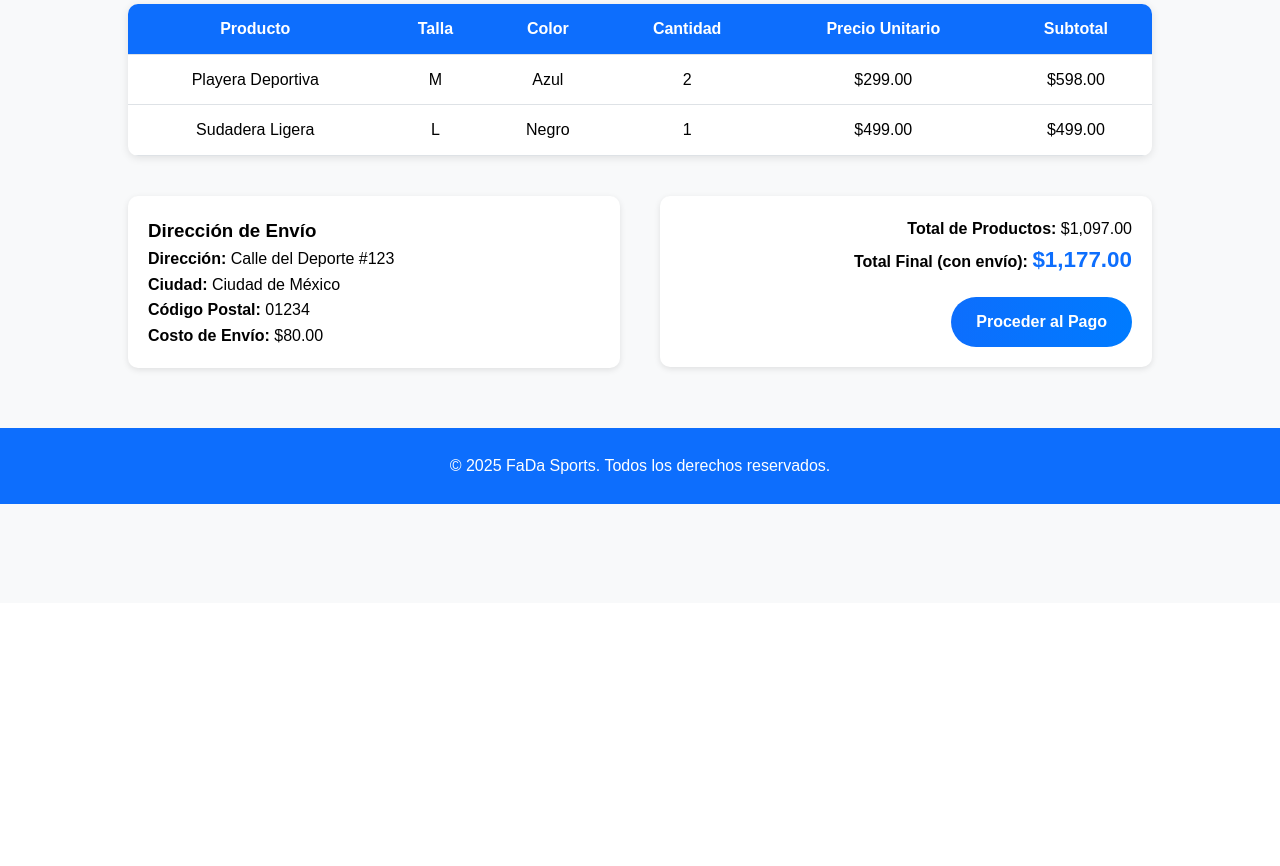
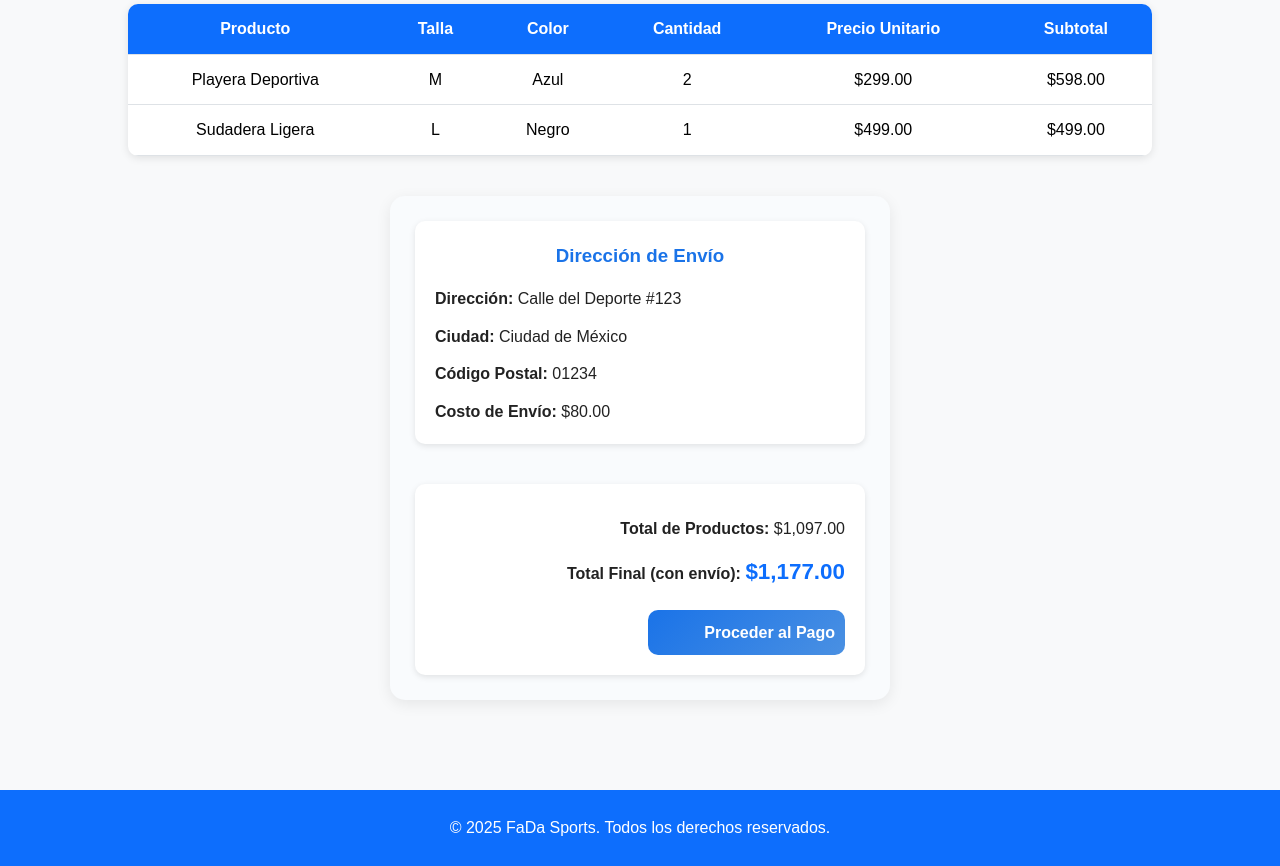
Before and after one commit to DanielGarcia-gif/Proyecto-Unidad1, a PHP site: page /detalle_compra.html in a window 1280 px wide. Shown: the part 197-1063 px from the top of the page. Before the commit the page ends 701 px from the top, so only its background shows below. Run offline with PHP 8.4, Linux system fonts and the light colour scheme.

Commit message:
checa lo referente a "resumen-final" en detalle_compra.php

```diff
--- a/catalogo.php
+++ b/catalogo.php
@@ -3,7 +3,7 @@
 
 // Traer todos los productos con su primera variante (solo para mostrar precio ejemplo)
 $sql = "SELECT p.id_producto, p.nombre, p.descripcion, p.material, p.imagen, p.categoria,
-        ANY_VALUE(v.precio) as precio
+        MIN(v.precio) as precio
         FROM productos p
         LEFT JOIN variantesProducto v ON p.id_producto = v.id_producto
         GROUP BY p.id_producto
@@ -20,7 +20,7 @@
     p.categoria,
     GROUP_CONCAT(DISTINCT t.nombre_talla ORDER BY t.id_talla SEPARATOR ', ') AS tallas,
     GROUP_CONCAT(DISTINCT c.nombre_color ORDER BY c.id_color SEPARATOR ', ') AS colores,
-    ANY_VALUE(v.precio)as precio
+    MIN(v.precio)as precio
     FROM productos p
     LEFT JOIN variantesProducto v ON p.id_producto = v.id_producto
     LEFT JOIN tallas t ON v.id_talla = t.id_talla
--- a/detalle_compra.php
+++ b/detalle_compra.php
@@ -82,7 +82,7 @@
         </tbody>
     </table>
 
-    <div class="resumen-final">
+    <div class="resumen-finall">
         <form action="/php/pr" method="POST">
             <h3>Información de Envío</h3>
             <label>Dirección:</label>
--- a/php/conexion.php
+++ b/php/conexion.php
@@ -1,7 +1,7 @@
 <?php
 $servidor = "localhost";
 $usuario = "root";
-$password = "3brutales247_";
+$password = "";
 $base_datos = "fadasportsbd";
 
 $conn = new mysqli($servidor, $usuario, $password, $base_datos);
--- a/styles.css
+++ b/styles.css
@@ -1344,3 +1344,87 @@
     transform: scale(1.05);
     background: linear-gradient(90deg, #007bff, #0d6efd);
 }
+
+
+
+
+
+
+/* LOS UNICOS CAMBIOS QUE SE HICIERON*/
+
+/*
+.resumen-final {
+    background-color: #ffffff;
+    max-width: 500px;
+    margin: 40px auto;
+    padding: 30px 40px;
+    border-radius: 20px;
+    box-shadow: 0 6px 20px rgba(0, 0, 0, 0.1);
+    text-align: left;
+}*/
+
+.resumen-final {
+    background: #f9fbfd;
+    padding: 25px;
+    border-radius: 15px;
+    box-shadow: 0 4px 15px rgba(0, 0, 0, 0.08);
+    max-width: 500px;
+    margin: 30px auto;
+    text-align: left;
+    font-family: 'Poppins', sans-serif;
+}
+
+.resumen-final h3 {
+    color: #1a73e8;
+    margin-bottom: 15px;
+    text-align: center;
+}
+
+.resumen-final label {
+    display: block;
+    margin-top: 12px;
+    font-weight: 600;
+    color: #333;
+    font-size: 0.95rem;
+}
+
+.resumen-final input[type="text"] {
+    width: 100%;
+    padding: 10px 14px;
+    border: 2px solid #d0d7de;
+    border-radius: 8px;
+    outline: none;
+    margin-top: 5px;
+    font-size: 0.95rem;
+    transition: all 0.3s ease;
+}
+
+.resumen-final input[type="text"]:focus {
+    border-color: #1a73e8;
+    box-shadow: 0 0 0 3px rgba(26, 115, 232, 0.2);
+}
+
+.resumen-final p {
+    margin-top: 12px;
+    font-size: 1rem;
+    color: #222;
+}
+
+.btn-confirmar {
+    display: inline-block;
+    width: 48%;
+    margin-top: 20px;
+    padding: 10px;
+    border: none;
+    border-radius: 10px;
+    cursor: pointer;
+    font-weight: 600;
+    color: white;
+    background: linear-gradient(135deg, #1a73e8, #4a90e2);
+    transition: background 0.3s ease, transform 0.2s ease;
+}
+
+.btn-confirmar:hover {
+    background: linear-gradient(135deg, #1765c3, #357ae8);
+    transform: translateY(-2px);
+}
```
